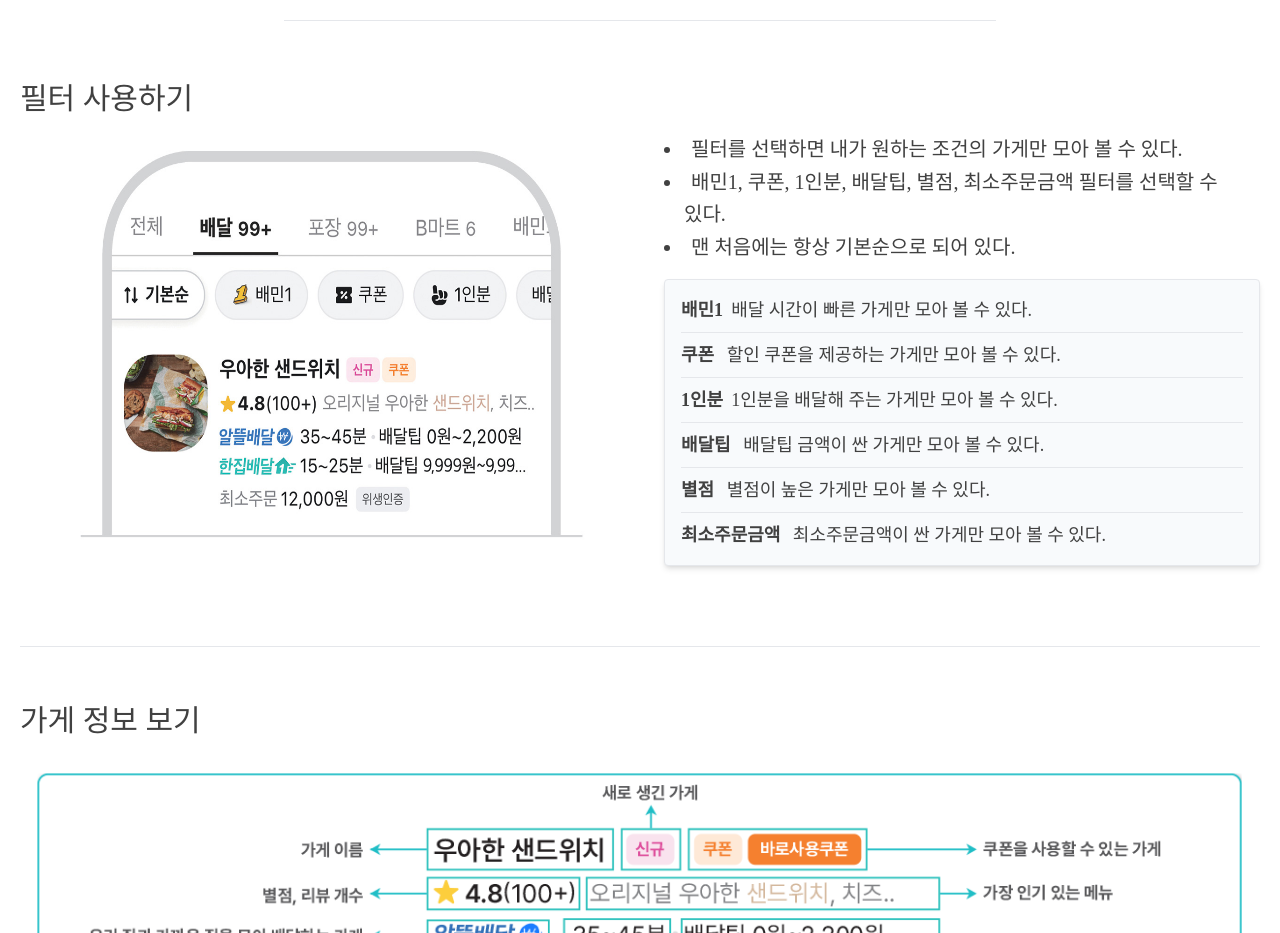
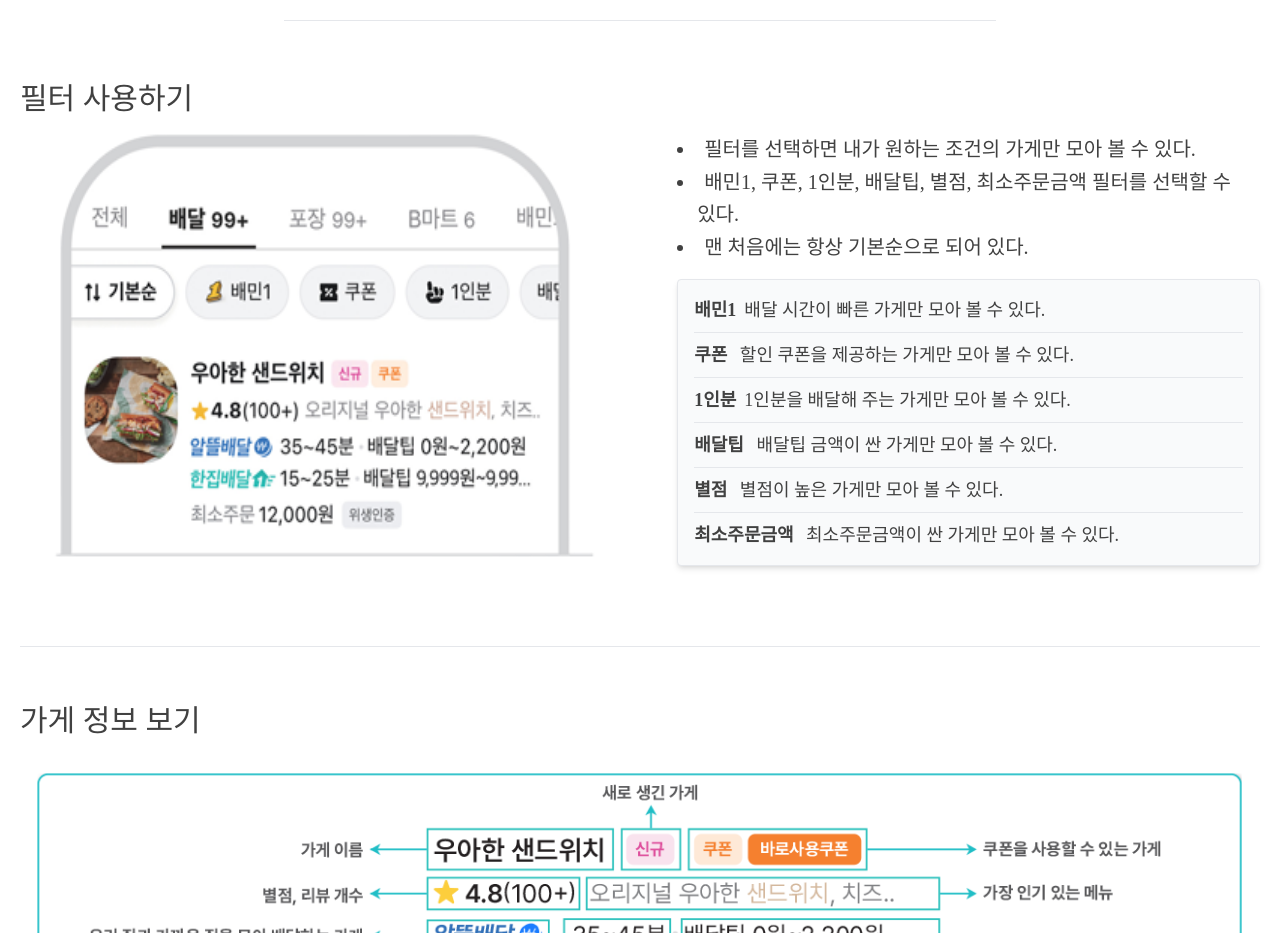
Before and after one commit to sungman5/rf-easybm, a Next.js app: page /usage/0 in a window 1280 px wide. Shown: the part 2700-3633 px from the top of the page. Built offline with nearby package versions, Linux system fonts and the light colour scheme; a web font is replaced by a local one.

Commit message:
고대비 일부 수정

```diff
--- a/src/components/usage_filter.js
+++ b/src/components/usage_filter.js
@@ -23,15 +23,15 @@
 
             <div className="py-5 mb-4 border-b md:mb-14 lg:pb-20">
                 <h3 className="mb-4 text-xl text-center lg:text-3xl md:text-3xl md:text-left font-hanna">필터 사용하기</h3>
-                <div className="xl:flex xl:gap-1">
-                    <Image className="mb-2 lg:w-[640px] xl:w-[600] lg:h-auto" width={1370} height={786} src="/img/usage/rg-1-5-filter.jpg" alt="배달의민족 앱에서 검색 결과 페이지가 있다." />
+                <div className="xl:flex xl:gap-14">
+                    <Image className="mb-2 lg:w-[640px] xl:w-[600] lg:h-auto" width={1370} height={786} src="/img/usage/rg-1-5-filter.png" alt="배달의민족 앱에서 검색 결과 페이지가 있다." />
                     <div className="xl:grow">
                         <ul className="px-5 mb-4 list-disc list-inside -indent-5">
                             <li className="md:text-xl md:leading-relaxed break-keep">필터를 선택하면 내가 원하는 조건의 가게만 모아 볼 수 있다.</li>
                             <li className="md:text-xl md:leading-relaxed break-keep">배민1, 쿠폰, 1인분, 배달팁, 별점, 최소주문금액 필터를 선택할 수 있다.</li>
                             <li className="md:text-xl md:leading-relaxed break-keep">맨 처음에는 항상 기본순으로 되어 있다.</li>
                         </ul>
-                        <ul className="px-4 py-2 text-sm border rounded shadow-md border-BMprimary bg-slate-50">
+                        <ul className="px-4 py-2 text-sm border rounded shadow-md border-BMprimary bg-BM-background">
                             <li className="py-2 border-b md:text-lg border-BMprimary"><strong className="block lg:mr-2 lg:inline font-hanna text-BMprimary">배민1</strong>배달 시간이 빠른 가게만 모아 볼 수 있다.</li>
                             <li className="py-2 border-b md:text-lg border-BMprimary"><strong className="block lg:mr-2 font-hanna lg:inline text-BMprimary">쿠폰</strong> 할인 쿠폰을 제공하는 가게만 모아 볼 수 있다.</li>
                             <li className="py-2 border-b md:text-lg border-BMprimary"><strong className="block lg:mr-2 lg:inline font-hanna text-BMprimary">1인분</strong>1인분을 배달해 주는 가게만 모아 볼 수 있다.</li>
```
Also changed, not shown: public/img/usage/rg-1-5-filter.png (added).
